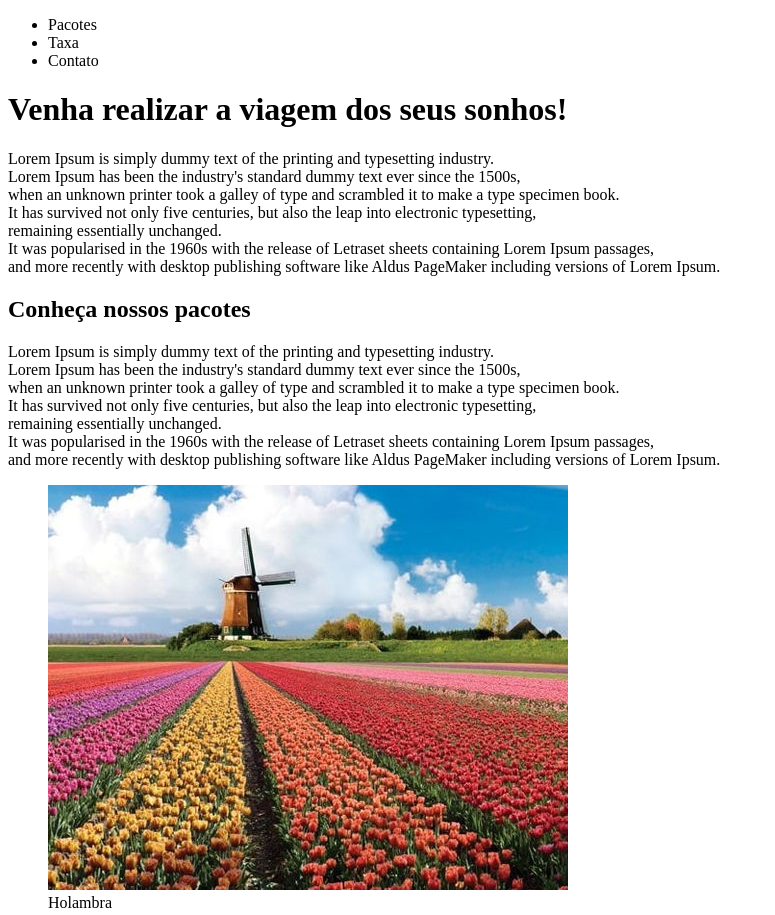
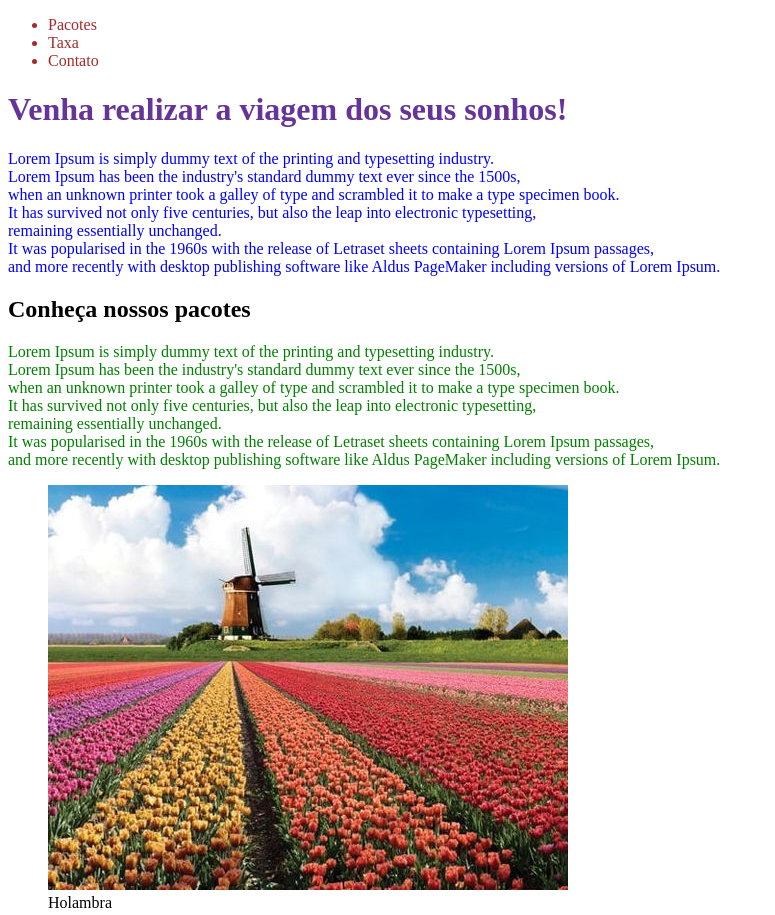
Before and after one commit to sinngjpeg/engenharia-software, a plain HTML site: page EF - Desenvolvimento Front-End/SITE-VIAGENS/index.html in a window 1280 px wide. Shown: the top 915 px of the page, without its empty margins (0-775 px from the left). Drawn offline with Linux system fonts and the light colour scheme.

Commit message:
atividade aula 1 css

```diff
--- a/EF - Desenvolvimento Front-End/SITE-VIAGENS/index.html
+++ b/EF - Desenvolvimento Front-End/SITE-VIAGENS/index.html
@@ -2,8 +2,14 @@
 <html lang="pt-BR">
 
 <head>
+    <style>
+        p {
+            color: green;
+        }
+    </style>
     <meta charset="UTF-8">
     <meta name="viewport" content="width=device-width, initial-scale=1.0">
+    <link rel="stylesheet" href="style.css">
     <title>Via Tour</title>
 </head>
 
@@ -16,8 +22,8 @@
                 <li>Contato</li>
             </ul>
         </nav>
-        <h1>Venha realizar a viagem dos seus sonhos!</h1>
-        <p>
+        <h1 style="color: rebeccapurple;">Venha realizar a viagem dos seus sonhos!</h1>
+        <p style="color: blue;">
             Lorem Ipsum is simply dummy text of the printing and typesetting industry. <br>
             Lorem Ipsum has been the industry's standard dummy text ever since the 1500s, <br>
             when an unknown printer took a galley of type and scrambled it to make a type specimen book. <br>
--- /dev/null
+++ b/EF - Desenvolvimento Front-End/SITE-VIAGENS/style.css
@@ -0,0 +1,3 @@
+li{
+    color: brown;
+}
```
Also changed, not shown: 1 other file.
